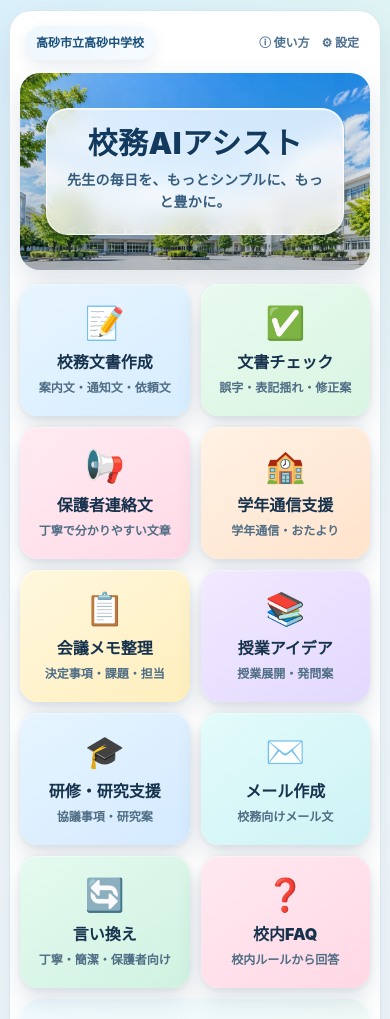
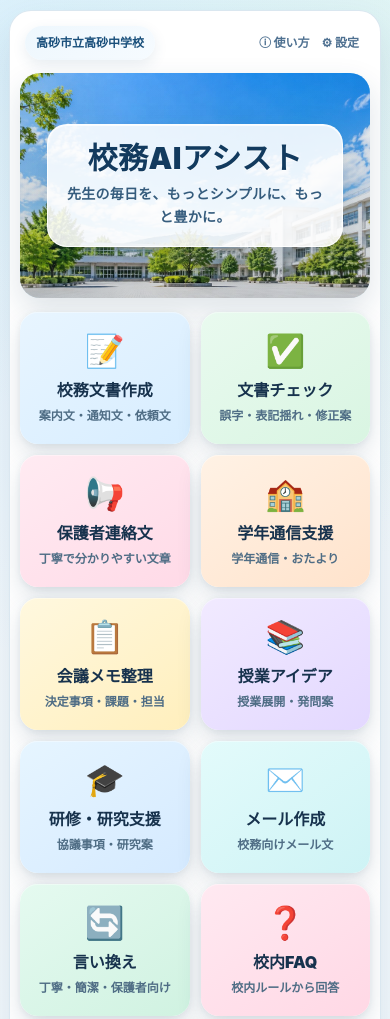
Before and after one commit to kedamotohironobu-lang/takasago-jhs-komu-ai-assist, a plain HTML site: page index.html in a window 390 px wide. Shown: the top 1019 px of the page. Drawn offline with Linux system fonts and the light colour scheme.

Commit message:
Fix hero image sizing without stretching

```diff
--- a/assets/css/style.css
+++ b/assets/css/style.css
@@ -106,7 +106,7 @@ button { cursor: pointer; }
 .hero-visual {
   position: relative;
   width: 100%;
-  aspect-ratio: 3 / 1;
+  height: clamp(270px, 25vw, 310px);
   overflow: hidden;
   border-radius: 26px;
   background: #bfe2f5;
@@ -122,9 +122,8 @@ button { cursor: pointer; }
   width: 100%;
   height: 100%;
   object-fit: cover;
-  object-position: center center;
+  object-position: center 52%;
   display: block;
-  transform: translateZ(0);
   image-rendering: auto;
 }
 
@@ -133,8 +132,8 @@ button { cursor: pointer; }
   inset: 0;
   z-index: 1;
   background:
-    linear-gradient(90deg, rgba(10, 39, 62, .12) 0%, rgba(10, 39, 62, .01) 34%, rgba(10, 39, 62, .08) 100%),
-    linear-gradient(180deg, rgba(255,255,255,.05) 0%, rgba(10, 31, 49, .04) 58%, rgba(10, 31, 49, .20) 100%);
+    linear-gradient(90deg, rgba(8, 38, 64, .10) 0%, rgba(255,255,255,0) 30%, rgba(8, 38, 64, .07) 100%),
+    linear-gradient(180deg, rgba(255,255,255,.02) 0%, rgba(5, 25, 42, .13) 100%);
   pointer-events: none;
 }
 
@@ -145,27 +144,25 @@ button { cursor: pointer; }
   display: flex;
   align-items: center;
   justify-content: center;
-  padding: 30px;
+  padding: 24px;
 }
 
 .hero-glass {
-  width: min(720px, 78%);
-  padding: 24px 38px 26px;
+  width: min(620px, 72%);
+  padding: 21px 30px 23px;
   text-align: center;
-  border: 1px solid rgba(255,255,255,.80);
-  border-radius: 28px;
-  background: rgba(255,255,255,.75);
-  -webkit-backdrop-filter: blur(9px) saturate(1.05);
-  backdrop-filter: blur(9px) saturate(1.05);
+  border: 1px solid rgba(255,255,255,.86);
+  border-radius: 24px;
+  background: rgba(255,255,255,.86);
   box-shadow:
-    0 16px 38px rgba(18, 54, 82, .20),
-    inset 0 1px 0 rgba(255,255,255,.68);
+    0 14px 34px rgba(18, 54, 82, .18),
+    inset 0 1px 0 rgba(255,255,255,.78);
 }
 
 .hero-title {
   margin: 0;
   color: #123a5e;
-  font-size: clamp(40px, 5.4vw, 68px);
+  font-size: clamp(38px, 5vw, 62px);
   line-height: 1.08;
   letter-spacing: .015em;
   font-weight: 900;
@@ -173,9 +170,9 @@ button { cursor: pointer; }
 }
 
 .hero-copy {
-  margin: 13px 0 0;
+  margin: 11px 0 0;
   color: #355c7d;
-  font-size: clamp(17px, 1.9vw, 26px);
+  font-size: clamp(16px, 1.75vw, 23px);
   font-weight: 800;
   letter-spacing: .02em;
 }
@@ -654,23 +651,23 @@ select:focus {
   }
 
   .hero-visual {
-    aspect-ratio: 16 / 9;
+    height: 225px;
     border-radius: 20px;
   }
 
   .hero-photo {
-    object-position: center center;
+    object-position: center 50%;
   }
 
   .hero-content {
-    padding: 16px;
+    padding: 14px;
   }
 
   .hero-glass {
-    width: min(94%, 620px);
-    padding: 18px 16px 20px;
-    border-radius: 22px;
-    background: rgba(255,255,255,.78);
+    width: min(92%, 540px);
+    padding: 17px 15px 18px;
+    border-radius: 20px;
+    background: rgba(255,255,255,.88);
   }
 
   .hero-title {
```
